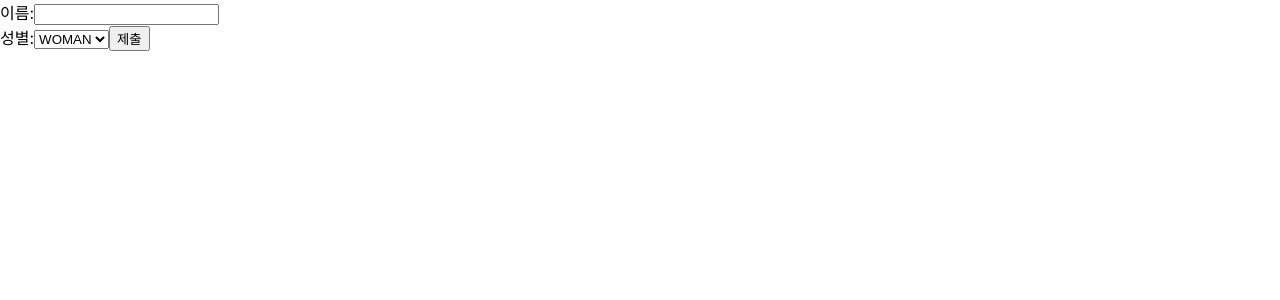
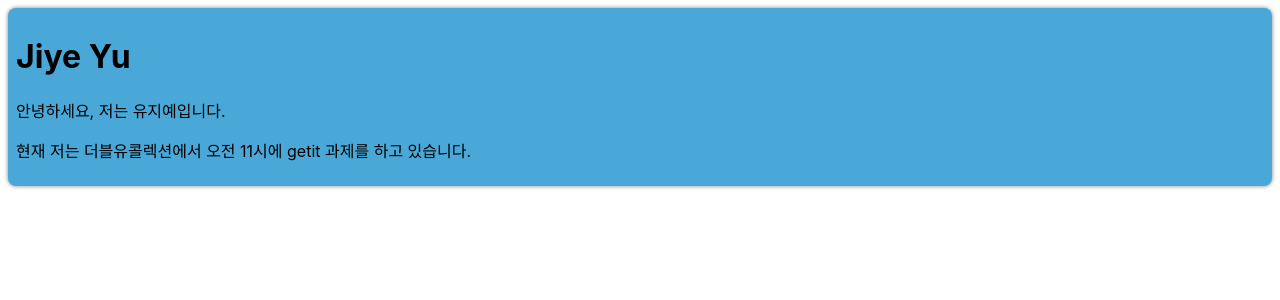
Before and after one commit to YJY1220/2022_02_GETIT_React, a React (Create React App) app in the folder SW/my-app/: page / in a window 1280 px wide. Shown: the top 300 px of the page. Built offline with nearby package versions, Linux system fonts and the light colour scheme.

Commit message:
complete ch.06 assignment

```diff
--- /dev/null
+++ b/SW/my-app/src/ch_06/Calculator.jsx
@@ -0,0 +1,77 @@
+import React, { useState } from "react";
+import TemperatureInput from "./TemperatureInput";
+
+function BoilingVerdict(props){
+    if(props.celsius >= 100){
+        return <p>물이 끓습니다.</p>;
+    }
+    return <p>물이 끓지 않습니다.</p>;
+}
+
+// function Calculator(props){
+//     const [temperature, setTemperature] = useState[""];
+
+//     const handleChange = (event) => {
+//         setTemperature(event.target.value);
+//     }
+
+//     return (
+//         <div>
+//             <fieldset>
+//                 <legend>섭씨 온도를 입력하세요 : </legend>
+//                 <input value={temperature} onChange={handleChange}/>
+//             </fieldset>
+//             <BoilingVerdict celsius={parseFloat(celsius)} />
+//         </div>
+//     )
+// }
+
+function toCelsius(fahrenheit) {
+    return ((fahrenheit - 32) *5) /9;
+}
+
+function toFahrenheit(celsius) {
+    return (celsius * 9) / 5 + 32;
+}
+
+function tryConvert(temperature, convert) {
+    const input = parseFloat(temperature);
+
+    if(Number.isNaN(input)) {
+        return "";
+    }
+
+    const output = convert(input);
+    const rounded = Math.round(output * 1000) / 1000;
+
+    return rounded.toString();
+}
+
+function Calculator(props){
+
+    const [temperature, setTemperature] = useState("");
+    const [scale, setScale] = useState("c");
+
+    const handleCelsiusChange = (temperature) => {
+        setTemperature(temperature);
+        setScale("c");
+    };
+
+    const handleFahrenheitChange = (temperature) => {
+        setTemperature(temperature);
+        setScale("f");
+    };
+
+    const celsius = scale == "f" ? tryConvert(temperature, toCelsius) : temperature;
+    const fahrenheit = scale == "c" ? tryConvert(temperature, toFahrenheit) : temperature;
+
+    return (
+        <div>
+            <TemperatureInput scale="c" temperature={celsius} onTemperatureChange={handleCelsiusChange}/>
+            <TemperatureInput scale="f" temperature={fahrenheit} onTemperatureChange={handleFahrenheitChange} />
+            <BoilingVerdict celsius={parseFloat(celsius)} />
+        </div>
+    )
+}
+
+export default Calculator;
--- /dev/null
+++ b/SW/my-app/src/ch_06/TemperatureInput.jsx
@@ -0,0 +1,19 @@
+const scaleNames = {
+    c : "섭씨",
+    f : "화씨",
+};
+
+function TemperatureInput(props) {
+    const handleChange = (event) => {
+        props.onTemperatureChange(event.target.value);
+    }
+
+    return(
+        <fieldset>
+            <legend>온도를 입력해주세요 (단위: {scaleNames[props.scale]}) : </legend>
+            <input value={props.temperature} onChange={handleChange}/>
+        </fieldset>
+    );
+}
+
+export default TemperatureInput;
--- /dev/null
+++ b/SW/my-app/src/ch_06_02/Card.jsx
@@ -0,0 +1,20 @@
+function Card(props) {
+    const { title, backgroundColor, children } = props;
+
+    return(
+        <div
+            style={{
+                margin: 8,
+                padding: 8,
+                borderRadius: 8,
+                boxShadow: "0px 0px 4px grey",
+                backgroundColor: backgroundColor || "white",
+            }}
+            >
+                {title && <h1>{title}</h1>}
+                {children}
+            </div>
+    )
+}
+
+export default Card;
--- /dev/null
+++ b/SW/my-app/src/ch_06_02/ProfileCard.jsx
@@ -0,0 +1,12 @@
+import Card from "./Card";
+
+function ProfileCard(props) {
+    return (
+        <Card title="Jiye Yu" backgroundColor="#4aa8d8">
+            <p>안녕하세요, 저는 유지예입니다.</p>
+            <p>현재 저는 더블유콜렉션에서 오전 11시에 getit 과제를 하고 있습니다.</p>
+        </Card>
+    )
+}
+
+export default ProfileCard;
--- a/SW/my-app/src/index.js
+++ b/SW/my-app/src/index.js
@@ -12,6 +12,8 @@ import ConfirmButton from './ch_04/ConfirmButton';
 import LandingPage from './ch_04_02/LandingPage';
 import AttendanceBook from './ch_05/AttendanceBook-1';
 import SignUp from './ch_05_02/SignUp-2';
+import Calculator from './ch_06/Calculator';
+import ProfileCard from './ch_06_02/ProfileCard';
 
 const root = ReactDOM.createRoot(document.getElementById('root'));
 
@@ -67,10 +69,24 @@ const root = ReactDOM.createRoot(document.getElementById('root'));
 // )
 
 //ch_05_02
+// root.render(
+//   <React.StrictMode>
+//     <SignUp/>
+//   </React.StrictMode>
+// )
+
+//ch_06
+// root.render(
+//   <React.StrictMode>
+//     <Calculator />
+//   </React.StrictMode>
+// );
+
+//ch_06_02
 root.render(
   <React.StrictMode>
-    <SignUp/>
+    <ProfileCard />
   </React.StrictMode>
-)
+);
 
 reportWebVitals();
```
